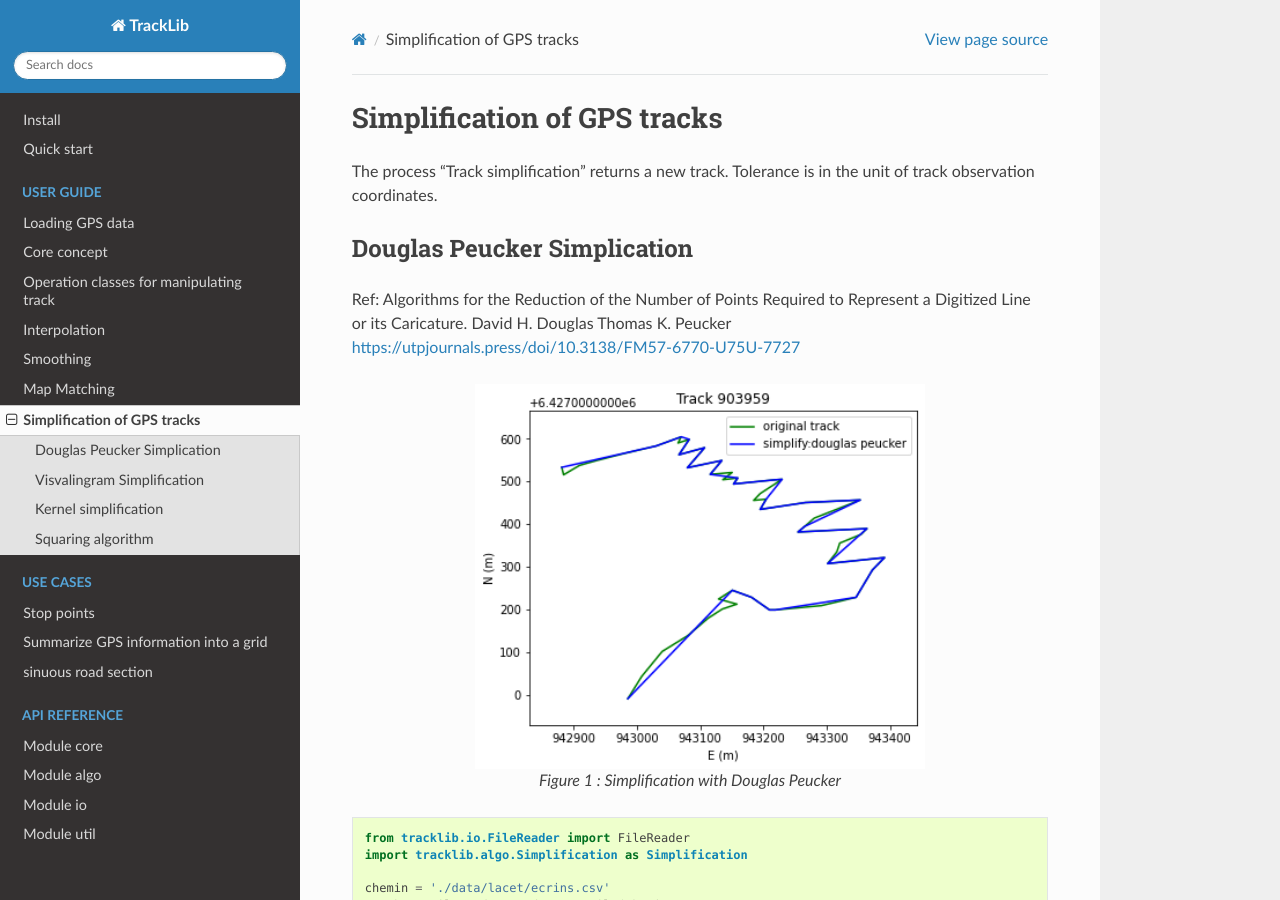
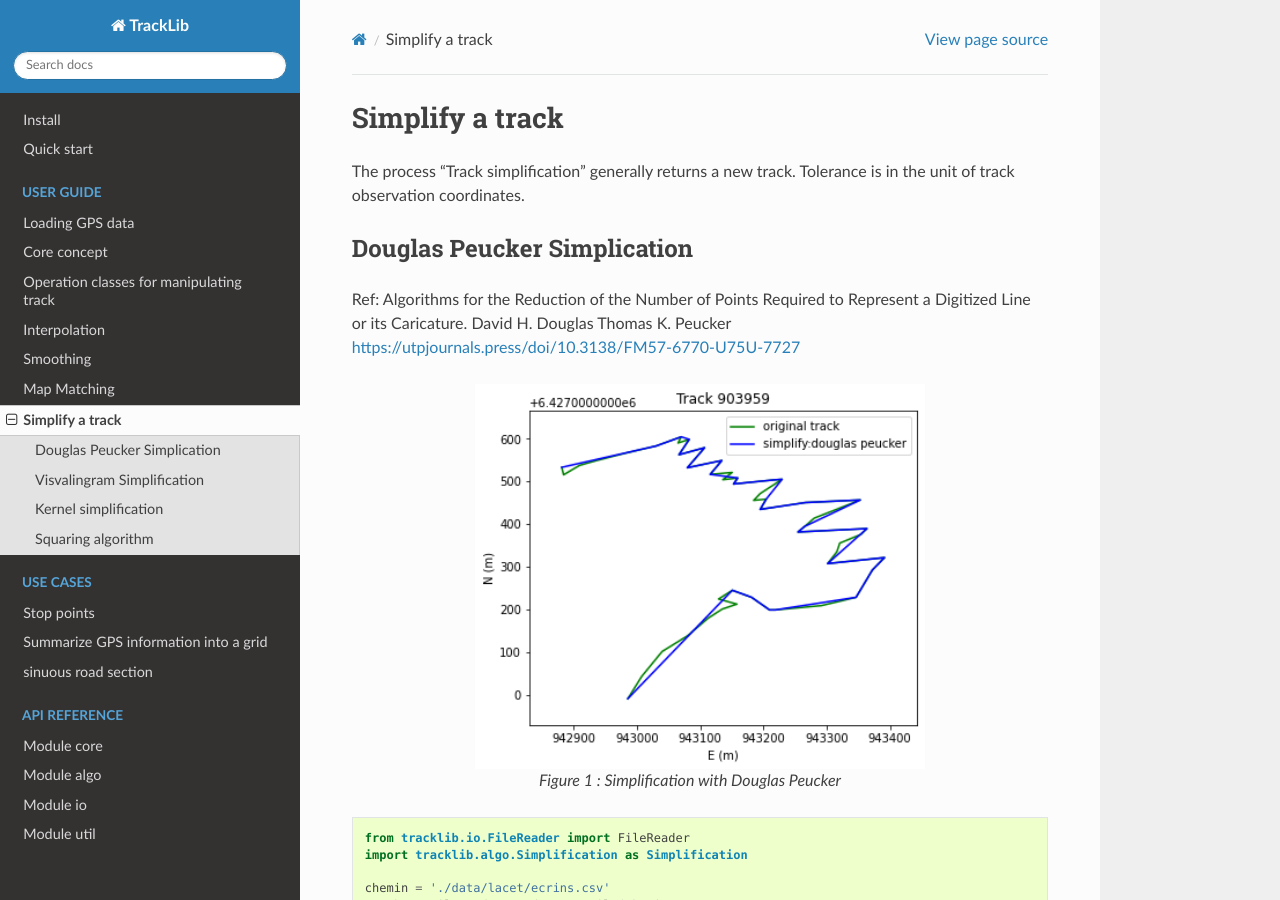
Before and after one commit to umrlastig/tracklib, a Sphinx documentation site: the page built from doc/source/simplify.rst, in a window 1280 px wide and 900 px high. Built offline with Sphinx 7.4.7 and the Read the Docs theme 2.0.0, drawn with Linux system fonts in a browser that asks for light colours.

Commit message:
example simplification track:doc + example code

```diff
--- a/doc/source/simplify.rst
+++ b/doc/source/simplify.rst
@@ -4,10 +4,10 @@
 :Date: 07/03/2021, 06/03/2022
 
 
-Simplification of GPS tracks
-=============================
+Simplify a track
+=================
 
-The process "Track simplification" returns a new track. Tolerance is in the unit of track observation coordinates.
+The process "Track simplification" generally returns a new track. Tolerance is in the unit of track observation coordinates.
 
 
 Douglas Peucker Simplication
```
